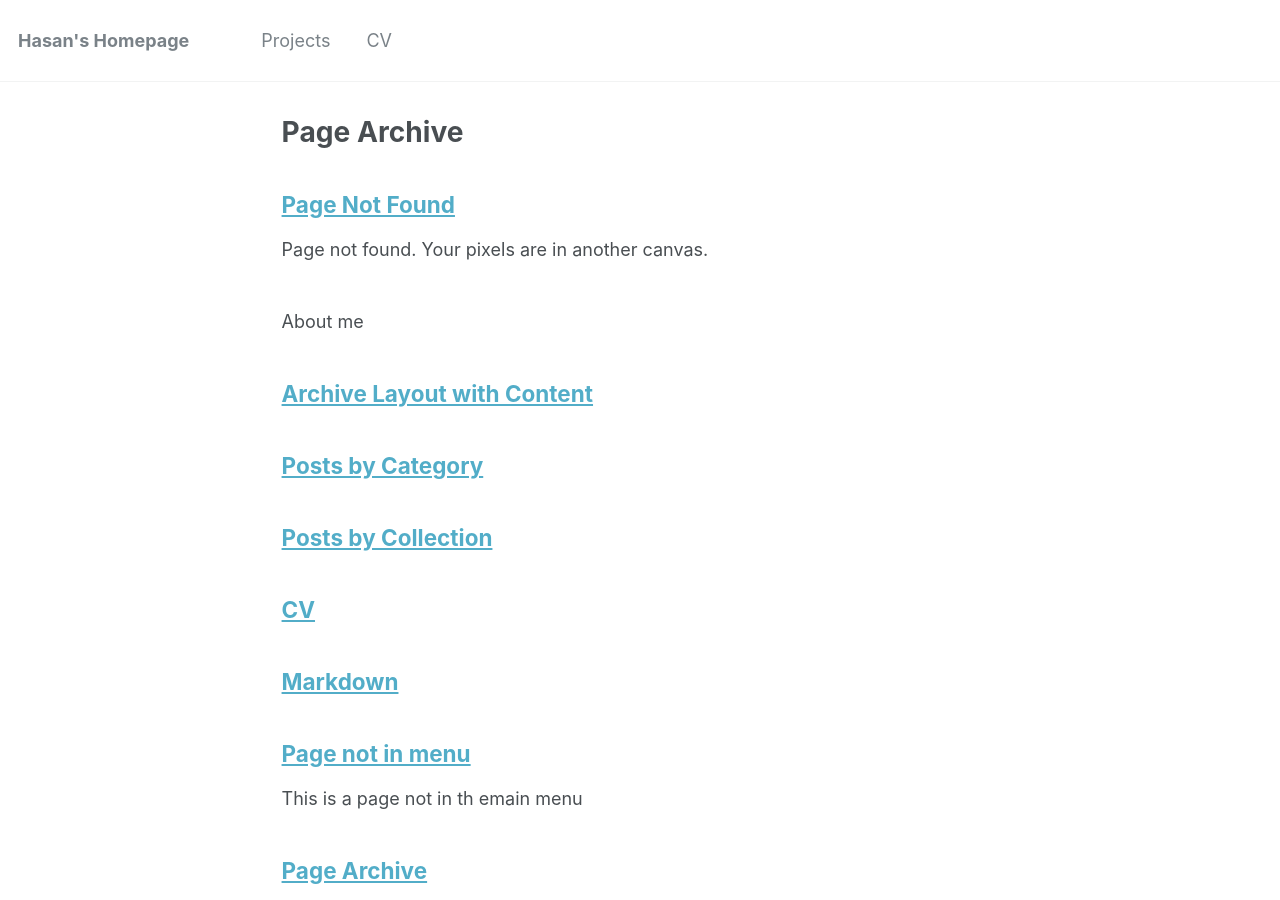
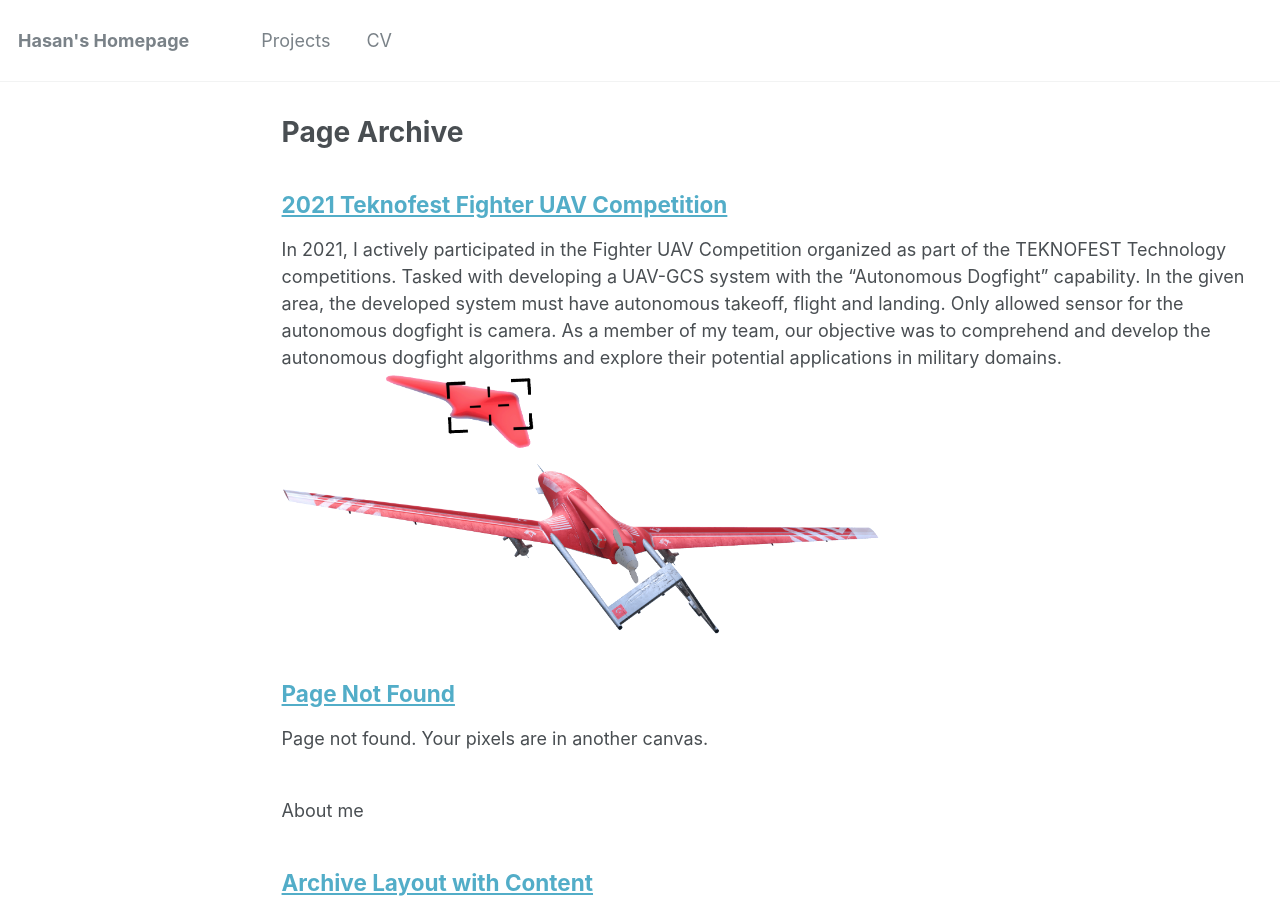
Before and after one commit to hsnnkaratass/hsnnkaratass.github.io, a Jekyll site: the page built from _pages/page-archive.html, in a window 1280 px wide and 900 px high. Built offline with Jekyll 4.4.1, drawn with Linux system fonts in a browser that asks for light colours; some of the changed lines change nothing that is shown.

Commit message:
Add files via upload

```diff
--- /dev/null
+++ b/2021 Fighter UAV.md
@@ -0,0 +1,119 @@
+---
+title: "2021 Teknofest Fighter UAV Competition"
+excerpt: "In 2021, I actively participated in the Fighter UAV Competition organized as part of the TEKNOFEST Technology competitions. Tasked with  developing a UAV-GCS system with the “Autonomous Dogfight” capability. In the given area, the developed system must have autonomous takeoff, flight and landing. Only allowed sensor for the autonomous dogfight is camera. As a member of my team, our objective was to comprehend and develop the autonomous dogfight algorithms and explore their potential applications in military domains.<br/><img src='/images/FU.png' width='600' height='450'>"
+collection: portfolio
+---
+
+
+## About the Competition
+
+The Fighter UAV Competition, organized within the TEKNOFEST Technology competitions, focuses mainly on Autonomous Dogfight, a technology gaining increasing importance with developing UAV's. In parallel with developments in technology, Unmanned Aerial Vehicles (UAVs) are continuously improving their operational capabilities and gaining more autonomy. In this context, the goal is to equip UAVs, which already have a high level of autonomy, with the ability to engage in dogfights similar to those conducted by fighter jets. The competition showcases the practical functionality of these algorithms by deploying Swarm UAVs in real-world conditions. Key objectives include understanding how software algorithms for swarming UAVs operate, exploring the technology's potential in civil and military applications, and encouraging young talents in this field. Given the transformative potential of Swarm UAVs in daily life and defense strategies, the competition aims to contribute to the technology's development.
+
+<p align="center">
+  <img src="/images/savasan.JPG" alt="Figure 1 - 2021 Fighter UAV Competition"/>
+</p>
+
+## Autonomous Dogfight Mission
+
+In order to fulfill the autonomous dogfight mission, according to rules, teams must conduct some requirements. Firstly, only allowed sensor is camera. No other sensors like radar cannot be used. Also, gimbal cannot be used for changing the direction of the camera. Secondly, the shot is achieved by the UAV performing the lock-on by taking the image of the opponent UAV into its own camera image. In order for the interlock to occur, the moving rival UAV must be kept within a square region in the center of the camera image for at least 4 seconds.  The size of this square area is as shown in Figure 2. At the same time, the image of the opponent UAV must cover at least 5% of the screen image on at least one of the horizontal and vertical axes (see Figure 2).
+
+<p align="center">
+  <img src="/images/rectangle.png" alt="Figure 2 - Sample Lock Area"/>
+</p>
+
+
+## My Responsibilities
+
+I have responsibilities on various fields as my teammates. In my first year at the team I worked in the computer vision sub-unit, we have performed tasks such as creating algorithm architectures that utilize artificial neural networks for object detection and tracking, collecting the necessary data to train these networks, duplicating it, and extracting relative positional vectors of detected objects using stereo vision. I worked mainly on stereo vision, data preparation and augmentation for the training and test parts. Other than software, I worked with UAV avionics, wifi and telemetry communications,  power distribution of avionics. Furthermore, I gained experience as a Ground Control Station and UAV-1 pilot.
+
+### Data Preparation and Model Training
+
+We developed an object detection algorithm using Res-Net structure. We used Resnet-18, because we need to detect only UAV's and the model should be relatively light. We altered the last the layer of the model to give five different outputs. First output gives 1 or 0 according to whether there is a UAV or not in the scene. If there is, last four output gives the rectangle surruonding the UAV. We implemented it using Pytorch and the ResNet structure can be seen in the Figure 1. We selected ResNet because of the ...
+
+<p align="center">
+  <img src="/images/resnet18.png" alt="Figure 1 - ResNet18 Structure"/>
+</p>
+
+<p align="center">
+  <em>Figure 1 - ResNet18 Structure</em>
+</p>
+
+For the training part, Complete Intersection of Union (CIOU) was selected because it is more suitable for our case. It does not only chechk the intersection over union of the ground truth and output, it also takes into account the distance between the centers of the predicted and ground truth bounding boxes. For the optimization part, widely used Adam optimizer was selected.
+
+After developing neural network archtitecture, we dive into to the data prepration part. Training and test data are one of the most important things for the accuracy of the model. So, we give importance on dataset creation. We gathered 10.000 labelled images from the "RC Chasing" videos from YouTube. In order to avoid bias and variance on our model, we used detailed labelling. Images were labelled according to seven categories in the Table 1.
+
+*Table-1. Categories of the Labels*
+
+|   Parameter               | Example Parameter Type        |
+| --------------            | ------------------ |
+| Object Type               | RC, Commercial Plane    |
+| Background Type           | Mountain, Forest, City, Asphalt  |
+| Cloudiness Rate           | Cloudless, Very, Partly Cloudy  |
+| Day Status                | Morning, Afternoon, Evening     |
+| Relative Camera Position  | Lower, Top, Side                |
+| Colour of Object          | Black, White, Red ...           |
+| Size of Object            | Small, Big, Middle |
+
+In the competition area, we knew that the background was mostly mountain. So the mountain type background had an important weight in the distribution. Other parameters was also be set according to competition area conditions. One example from our dataset can be seen in figure 2. Here we labelled them in Turkish and the meanings are; "rc = radio controlled", "asfalt = aspalth", "azBulutlu = partly cloudy", "aksam = evening", "alt = from lower", "siyah = black", "orta = middle size".
+
+<p align="center">
+  <img src="/images/label.png" alt="Figure 2 - Example Labelling"/>
+</p>
+
+<p align="center">
+  <em>Figure 2 - Example Labelling</em>
+</p>
+
+We gathered 10.000 labeled raw images like the Figure 2, in order to increase the image number and diversity, we applied augmentation techniques like flipping, rotating and random cropping. After augmentation, finally we got 110.000 labelled images for training.
+
+### Stereo Vision
+
+Autonomous dogfight requires our system to know the relative locaiton of the UAV that will be tracked. After object detection part, we are going to get the relative locaiton of the target in 2 dimensions. So we are going to control the pitch and roll movements. In order to control the speed, one possible choice is bounding box size. If it is small, make the UAV nove faster or vice versa. However, for some cases, we observed that the bounding box that model predicts does not fit the UAV. So, we decided to get the exact 3D relative location of the tracked UAV according to our UAV's locaiton and create a vector from us to tracked UAV. Then speed, pitch and roll will be controled according to that vector.
+
+For stereo vision, we developed algorithm based on keypoint detection from two cameras and matching the detected keypoints. After matching the keypoints, from their pixel locaitons on the camera screen, the distance of the rival UAV can be found from the basic triangle equations.
+#todo resim ekle
+For keypoint detection, we used superpoint algorithm, it is ....
+for matching the detected keypoints, we used lightglue. it is .....
+
+Although, algorithms were mostly ready for the task, the mechnaical problems arrived....
+
+## Competition and Results
+
+### Preparation
+
+sayısız test
+adım adım sistem testleri
+test çeklistleri
+ikinci UAV
+başarılamamış olması
+
+Our journey towards the AUVSI SUAS 2022 competition was an intensive and rewarding experience that spanned eight months. Collaborating across disciplines—Aerospace, Mechanical, Metallurgical, and Materials Engineering—my team and I delved into the intricacies of designing, building, and operating unmanned aerial vehicles (UAVs). Despite the challenges posed by our demanding academic schedules, the collaboration proved to be a joyous yet demanding endeavor. The competition provided a platform for us to translate theoretical knowledge into practical applications, pushing the boundaries of our understanding. Through rigorous testing of our UAV, I gained valuable insights and practical experience that enhanced my learning.
+
+### Competition Details
+
+**Location:** The Fighter UAV 2021 competition took place from August 15th to 20th at Bursa Yunuseli Regional Airport.
+
+**Mission Testing:** As a responsible member during the mission testing phase, we encountered some challenges, particularly with wifi connections, which sometimes affected the image transfer to the GCS. However, despite these hurdles, the mission test provided valnurable experince for us.
+
+**Flight Video:** You can witness our flight video during the competition.
+
+<iframe width="560" height="315" src="https://www.youtube.com/embed/eu7qqW2X3FY" frameborder="0" allowfullscreen></iframe>
+
+### Results
+
+Teams participating in the Fighter UAV 2021 competition were evaluated based on Mission Rank, Flight Proveness Video, and Critical Design Report Ranking, ultimately contributing to their Overall Rank. Also, there were judge special awards. Here are our team's rankings:
+
+- **Critical Design Report Rank:** 1
+- **Mission Demonstration Rank:** 2
+- **The Most Original Software Award**
+
+The Fighter UAV Competition has been held since 2019; however, because of the task difficulty no team was able to fulfill the competition main task which was guiding a rival UAV within a distance specified in the competition rules and not removing it from the camera view for 4 seconds. We were one of the first the first and only three teams that fulfill the competition tasks. After 2021, up to now, still the autonomous dogfight mission could not be fulfilled.
+
+You can check the detailed rankings [here](https://www.teknofest.org/tr/yarismalar/savasan-iha-yarismasi/). Additionally, our Flight Readiness Review video is available for viewing below.
+
+<iframe width="560" height="315" src="https://www.youtube.com/embed/zmkGAIbsrh4" frameborder="0" allowfullscreen></iframe>
+
+
+## Important Reminder
+
+Since this was a team project, I cannot share codes without permission of my team 😞.
--- a/_config.yml
+++ b/_config.yml
@@ -81,7 +81,7 @@ analytics:
 # Site Author
 author:
   name             : "Hasan Huseyin KARATAS"
-  avatar           : "profile.png"
+  avatar           : "profile.jpeg"
   bio              : "Undergratuade Student at METU Electrical and Electronics Engineering Department"
   location         : "Ankara, Turkey"
   employer         :
```
Also changed, not shown: images/FU.png (added), images/profile.jpeg (added).
